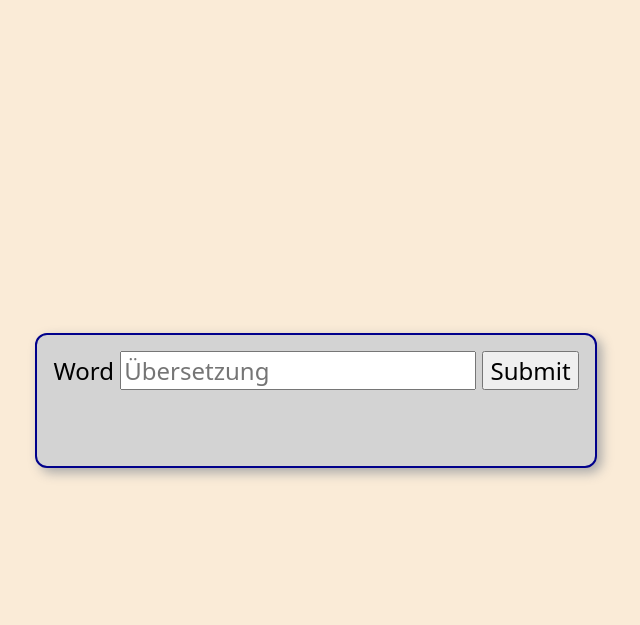
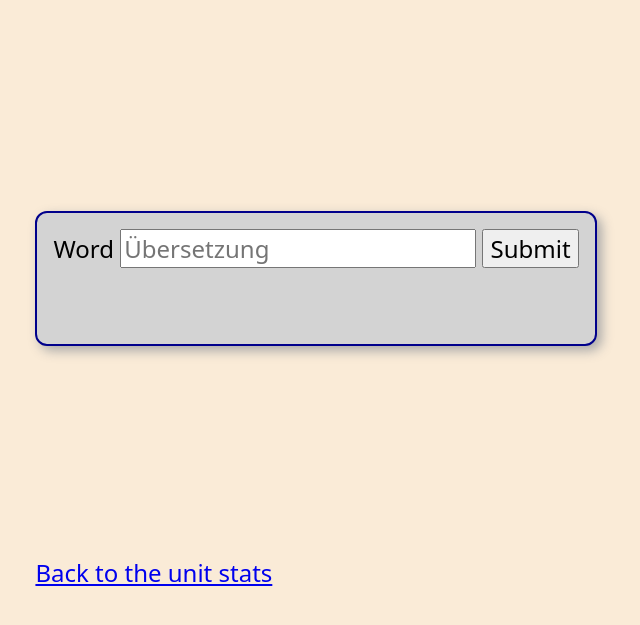
Before and after one commit to tkilla77/ksr_talit_vocabulary, a Flask app: template src/templates/learn.html in a window 1280 px wide. Shown: the top 625 px of the page, without its empty margins (324-964 px from the left). Run offline with Flask 3, Linux system fonts and the light colour scheme; the template is opened without the code that fills it, so the values that code supplies are empty; parts of the project's set-up code (start-up, migrations or seed data) failed here and were passed over.

Commit message:
add links from learn to stats and vice-versa

```diff
--- a/src/app.py
+++ b/src/app.py
@@ -42,7 +42,7 @@
         return 404, f"Unit '{unit}' does not exist"
     return render_template('learn.html')
 
-@app.route('/<user>/<unit>/stats')
+@app.route('/<user>/<unit>/')
 def stats(user, unit):
     voci_unit = find_unit(unit)
     if not voci_unit:
--- a/src/templates/learn.html
+++ b/src/templates/learn.html
@@ -16,6 +16,6 @@
         <span class="verdict">&nbsp;</span>
         <span class="correction">&nbsp;</span>
     </form>
-
+    <a href=".">Back to the unit stats</a>
 </body>
 </html>
--- a/src/templates/stats.html
+++ b/src/templates/stats.html
@@ -8,6 +8,7 @@
     <link rel="stylesheet" href="/static/stats.css">
 </head>
 <body>
+    <a href="learn">Learn more</a>
     <unit-stats>
         <stats-title>Score</stats-title>
         <stats-title>Correct</stats-title>
```
